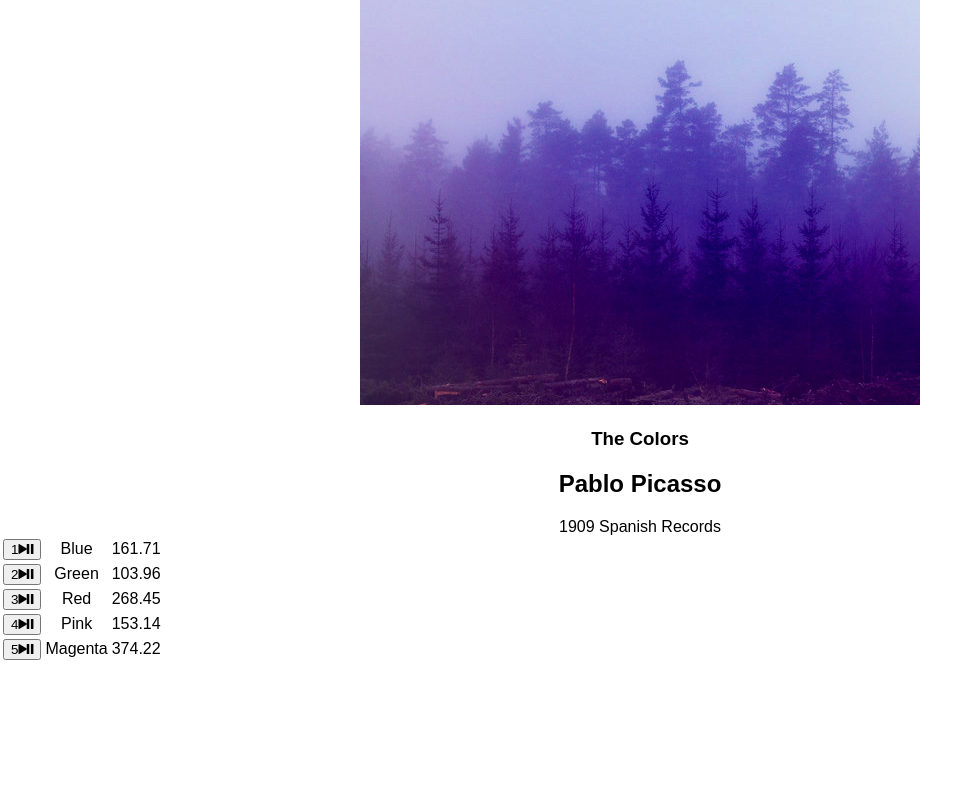
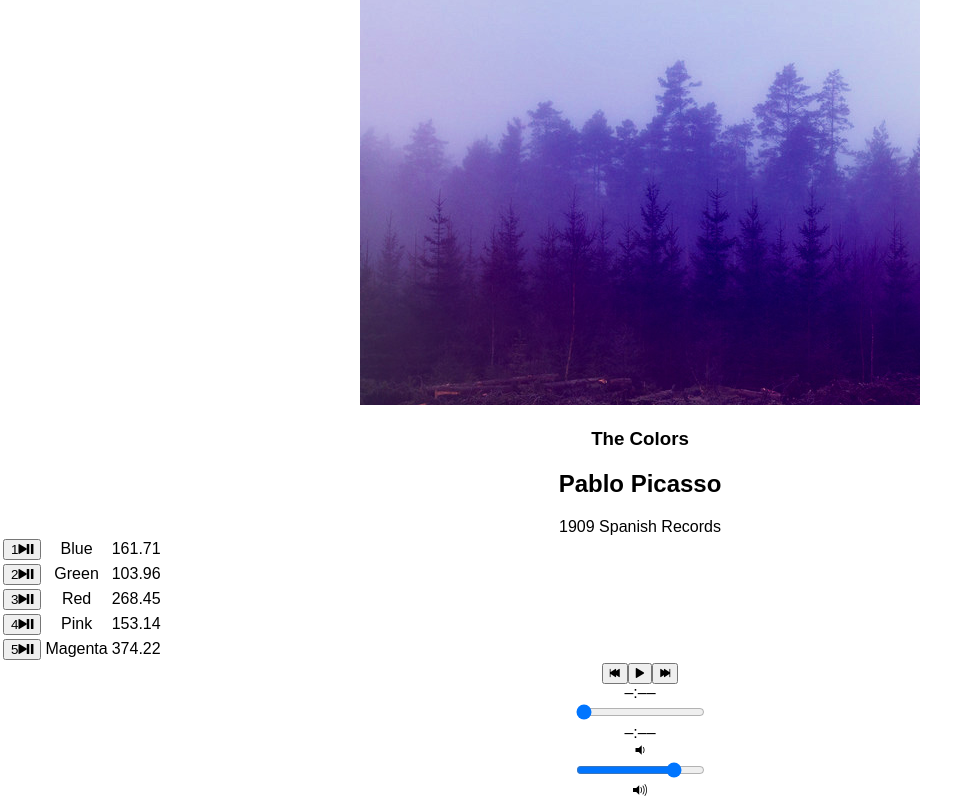
Before and after one commit to VulcanDev/bloc-jams-react, a React (Create React App) app: page /album/the-colors in a window 1280 px wide. Shown: the part 345-1145 px from the top of the page, without its empty margins (0-980 px from the left). Before the commit the page ends 1008 px from the top, so only its background shows below. Built offline with nearby package versions, Linux system fonts and the light colour scheme.

Commit message:
Checkpoint 8 Complete

```diff
--- a/src/components/Album.js
+++ b/src/components/Album.js
@@ -1,5 +1,6 @@
 import React, { Component } from "react";
 import albumData from '../data/albums';
+import PlayerBar from './PlayerBar';
 
 class Album extends Component {
     constructor(props) {
@@ -45,6 +46,15 @@
         }
     }
 
+    handlePrevClick() {
+        const currentIndex = this.state.album.songs.findIndex(song => this.state.currentSong === song);
+        const newIndex = Math.max(0, currentIndex - 1);
+        const newSong = this.state.album.songs[newIndex];
+
+        this.setSong(newSong);
+        this.play(newSong);
+    }
+
     render() {
         return (
             <section className="album">
@@ -56,7 +66,7 @@
                         <div id="release-info">{this.state.album.releaseInfo}</div>
                     </div>
                 </section>
-                <table>
+                <table id="song-list">
                     <colgroup>
                         <col id="song-number-column" />
                         <col id="song-title-column" />
@@ -78,6 +88,12 @@
                         )}
                     </tbody>
                 </table>
+                <PlayerBar
+                    isPlaying={this.state.isPlaying}
+                    currentSong={this.state.currentSong}
+                    handleSongClick={() => this.handleSongClick(this.state.currentSong)}
+                    handlePrevClick={() => this.handlePrevClick()}
+                />
             </section>
         );
     }
--- /dev/null
+++ b/src/components/PlayerBar.js
@@ -0,0 +1,34 @@
+import React, { Component } from 'react';
+
+
+class PlayerBar extends Component {
+    render() {
+        return(
+            <section className="player-bar">
+                <section id="buttons">
+                    <button id="previous" onClick={this.props.handlePrevClick}>
+                        <span className="ion-skip-backward"></span>
+                    </button>
+                    <button id="play-pause" onClick={this.props.handleSongClick}>
+                        <span className={this.props.isPlaying ? 'ion-pause' : 'ion-play'}></span>
+                    </button>
+                    <button id="next">
+                        <span className="ion-skip-forward"></span>
+                    </button>
+                </section>
+                <section id="time-control">
+                    <div className="current-time">–:––</div>
+                    <input type="range" className="seek-bar" defaultValue="0" />
+                    <div className="total-time">–:––</div>
+                </section>
+                <section id="volume-control">
+                    <div className="icon ion-volume-low"></div>
+                    <input type="range" className="seek-bar" defaultValue="80" />
+                    <div className="icon ion-volume-high"></div>
+                </section>
+            </section>
+        );
+    }
+}
+
+export default PlayerBar;
```
